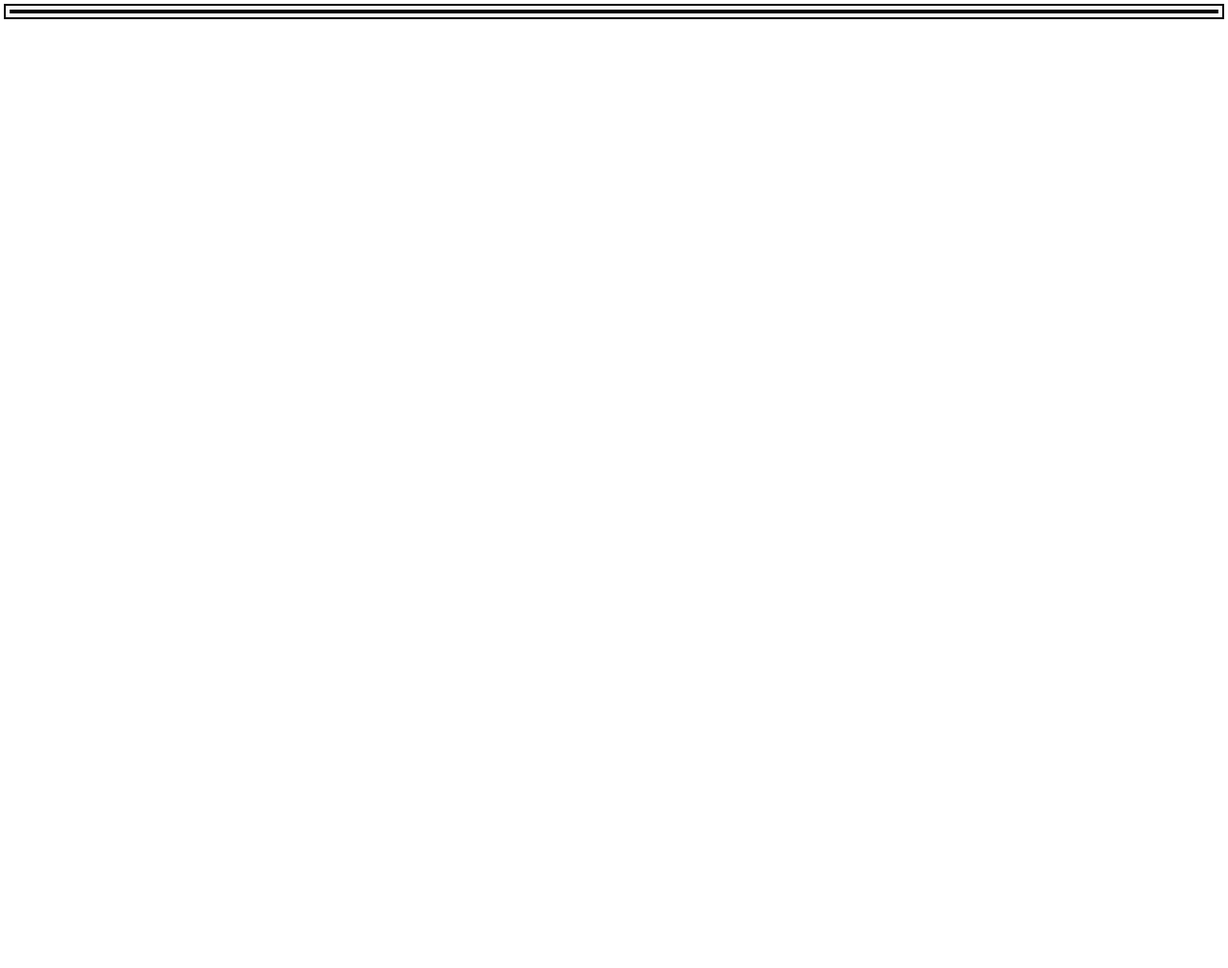
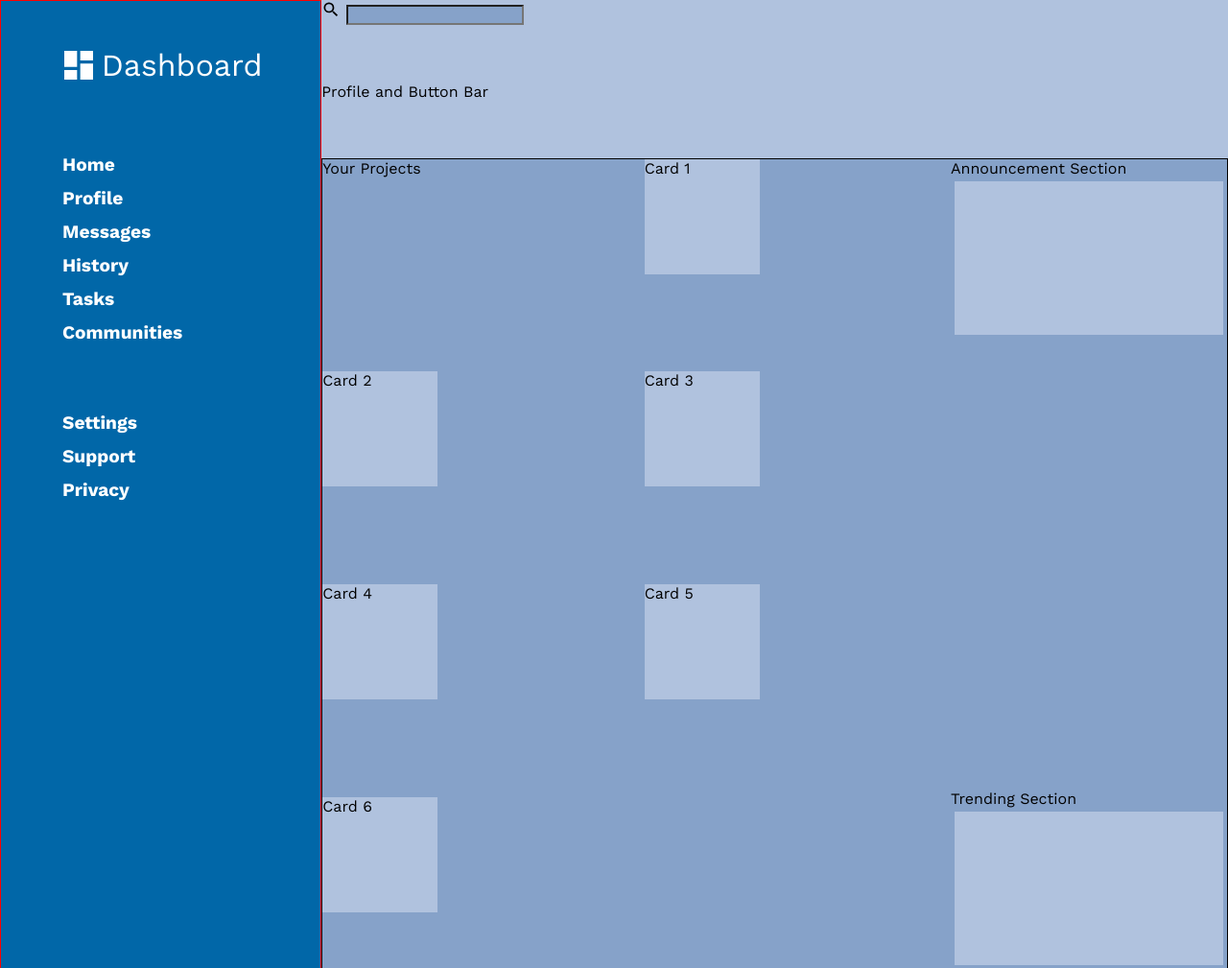
Before and after one commit to cskevhho/odin-admin-dashboard, a plain HTML site: page index.html in a window 1280 px wide. Shown: the top 1009 px of the page at 96% size. Before the commit the page ends 800 px from the top, so only its background shows below. Drawn offline with nearby package versions, Linux system fonts and the light colour scheme.

Commit message:
Fleshed out layout

```diff
--- a/index.html
+++ b/index.html
@@ -1,13 +1,70 @@
 <!DOCTYPE html>
 <html lang="en">
-<head>
-    <meta charset="UTF-8">
-    <meta name="viewport" content="width=device-width, initial-scale=1.0">
+  <head>
+    <meta charset="UTF-8" />
+    <meta name="viewport" content="width=device-width, initial-scale=1.0" />
     <title>Odin Admin Dashboard</title>
     <script src="main.js"></script>
-    <link rel="stylesheet" href="style.css">
-</head>
-<body>
-
-</body>
+    <link rel="stylesheet" href="style.css" />
+    <link rel="preconnect" href="https://fonts.googleapis.com" />
+    <link rel="preconnect" href="https://fonts.gstatic.com" crossorigin />
+    <link
+      href="https://fonts.googleapis.com/css2?family=Work+Sans:ital,wght@0,100;0,200;0,300;0,400;0,500;0,600;0,700;0,800;0,900;1,100;1,200;1,300;1,400;1,500;1,600;1,700;1,800;1,900&display=swap"
+      rel="stylesheet"
+    />
+  </head>
+  <body>
+    <div class="wrapper">
+      <div class="side-bar">
+        <div class="logo-div">
+          <img src="images/view-dashboard.svg" height="40px;" alt="" />Dashboard
+        </div>
+        <div class="nav-button-list">
+          <ul>
+            <li>Home</li>
+            <li>Profile</li>
+            <li>Messages</li>
+            <li>History</li>
+            <li>Tasks</li>
+            <li>Communities</li>
+          </ul>
+          <br />
+        </div>
+        <div class="account-button-list">
+          <ul>
+            <li>Settings</li>
+            <li>Support</li>
+            <li>Privacy</li>
+          </ul>
+        </div>
+      </div>
+      <div class="top-bar">
+        <div class="search-bar">
+          <img src="/images/magnify.svg" height="20px;" alt="" />
+          <input type="text" />
+        </div>
+        <div class="profile-button-bar">Profile and Button Bar</div>
+      </div>
+      <div class="main-content">
+        <div class="card-section">
+          Your Projects
+          <br />
+          <div id="card">Card 1</div>
+          <div id="card">Card 2</div>
+          <div id="card">Card 3</div>
+          <div id="card">Card 4</div>
+          <div id="card">Card 5</div>
+          <div id="card">Card 6</div>
+        </div>
+        <div class="announcement-section">
+          Announcement Section
+          <div class="announcement-card"></div>
+        </div>
+        <div class="trending-section">
+          Trending Section
+          <div class="trending-card"></div>
+        </div>
+      </div>
+    </div>
+  </body>
 </html>
--- a/style.css
+++ b/style.css
@@ -1,4 +1,106 @@
-* {
-    border: 2px solid;
+:root {
+  --silver-blue: #b0c2de;
+  --silver-blue-text: black;
+  --darker-silver: #86a2c9;
+  --darker-silver-text: black;
+  --blue-main: #0167a8;
+  --blue-main-text: white;
+  --navy-blue: #035593;
+  --navy-blue-text: white;
+  --dark-grey: #03437e;
+  --dark-grey-text: white;
+}
+
+body {
+  font-family: "Work Sans", sans-serif;
+  margin: 0;
+  padding: 0;
+}
+
+ul {
+  list-style: none;
+  margin: 12px;
+  margin-right: 20px;
+  > li {
+    margin: 12px;
+  }
+}
+
+input {
+  background-color: var(--darker-silver);
+  color: var(--darker-silver-text);
+}
+.wrapper {
+  display: grid;
+  grid-template: 1fr 8fr / 1fr 8fr;
+}
+
+.side-bar {
+  display: grid;
+  grid-row: 1/3;
+  grid-template-rows: 1fr 2fr 8fr;
+  background-color: var(--blue-main);
+  color: var(--blue-main-text);
+  border: 1px solid red;
+
+  .logo-div {
+    margin: 16px;
+    display: flex;
+    gap: 4px;
+    align-items: center;
+    justify-content: center;
+    font-size:xx-large;
+  }
+
+  .nav-button-list, .account-button-list {
+    display:grid;
+    text-align:left;
+    margin-right: 112px;
+    font-size: larger;
+    font-weight:bold;
+  }
+}
+
+.top-bar {
+  display: grid;
+  background-color: var(--silver-blue);
+  color: var(--silver-blue-text);
+}
+
+.main-content {
+  display: grid;
+  grid-template: 1fr 1fr / 4fr 1fr;
+  background-color: var(--darker-silver);
+  color: var(--darker-silver-text);
+  border: 1px solid;
+
+  .card-section {
+    display: grid;
+    grid-template: 1fr 1fr 1fr 1fr 1fr 1fr/ 1fr 1fr;
+    gap: 16px;
+    grid-row: 1/ 3;
+  }
+
+  #card {
+    background-color: var(--silver-blue);
+    color: var(--silver-blue-text);
+    height: 120px;
+    width: 120px;
+  }
+
+  .announcement-card {
+    background-color: var(--silver-blue);
+    color: var(--silver-blue-text);
     margin: 4px;
+    height: 160px;
+    width: 280px;
+  }
+
+  .trending-card {
+    background-color: var(--silver-blue);
+    color: var(--silver-blue-text);
+    margin: 4px;
+    height: 160px;
+    width: 280px;
+  }
 }
```
Also changed, not shown: images/bell-ring.svg (added), images/magnify.svg (added), images/view-dashboard.svg (added).
